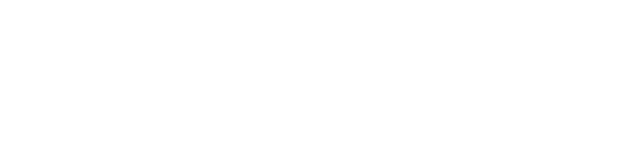
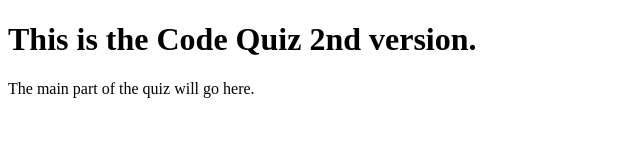
Before and after one commit to jefarth/code-quiz-v2, a plain HTML site: page index.html in a window 1280 px wide. Shown: the whole page, without its empty margins (0-640 px from the left). Drawn offline with Linux system fonts and the light colour scheme.

Commit message:
added starter code for webpage

```diff
--- a/index.html
+++ b/index.html
@@ -4,9 +4,14 @@
     <meta charset="UTF-8">
     <meta http-equiv="X-UA-Compatible" content="IE=edge">
     <meta name="viewport" content="width=device-width, initial-scale=1.0">
-    <title>Document</title>
+    <title>Code Quiz v2</title>
 </head>
 <body>
-
+    <h1>
+        This is the Code Quiz 2nd version.
+    </h1>
+    <p>
+        The main part of the quiz will go here.
+    </p>
 </body>
 </html>
```
